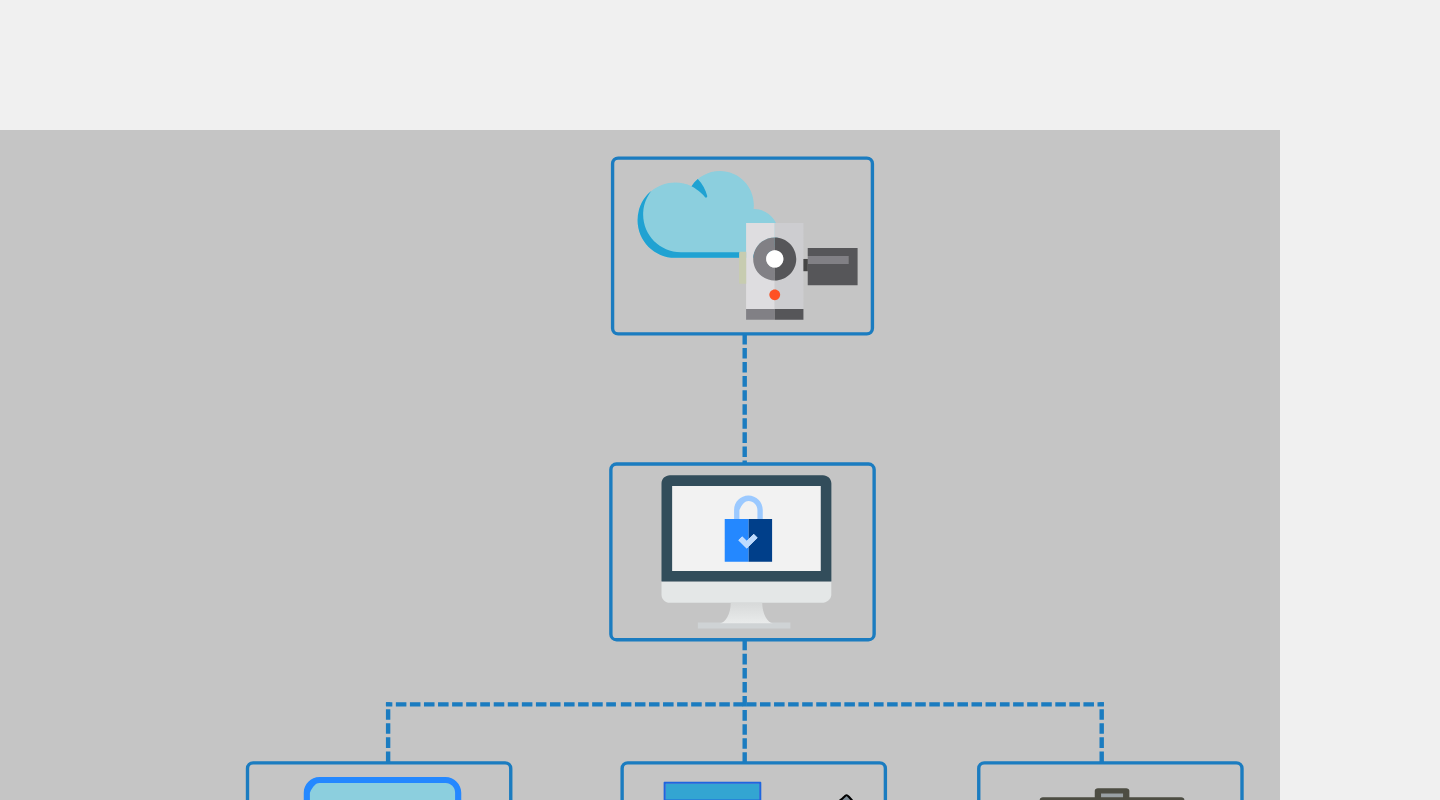
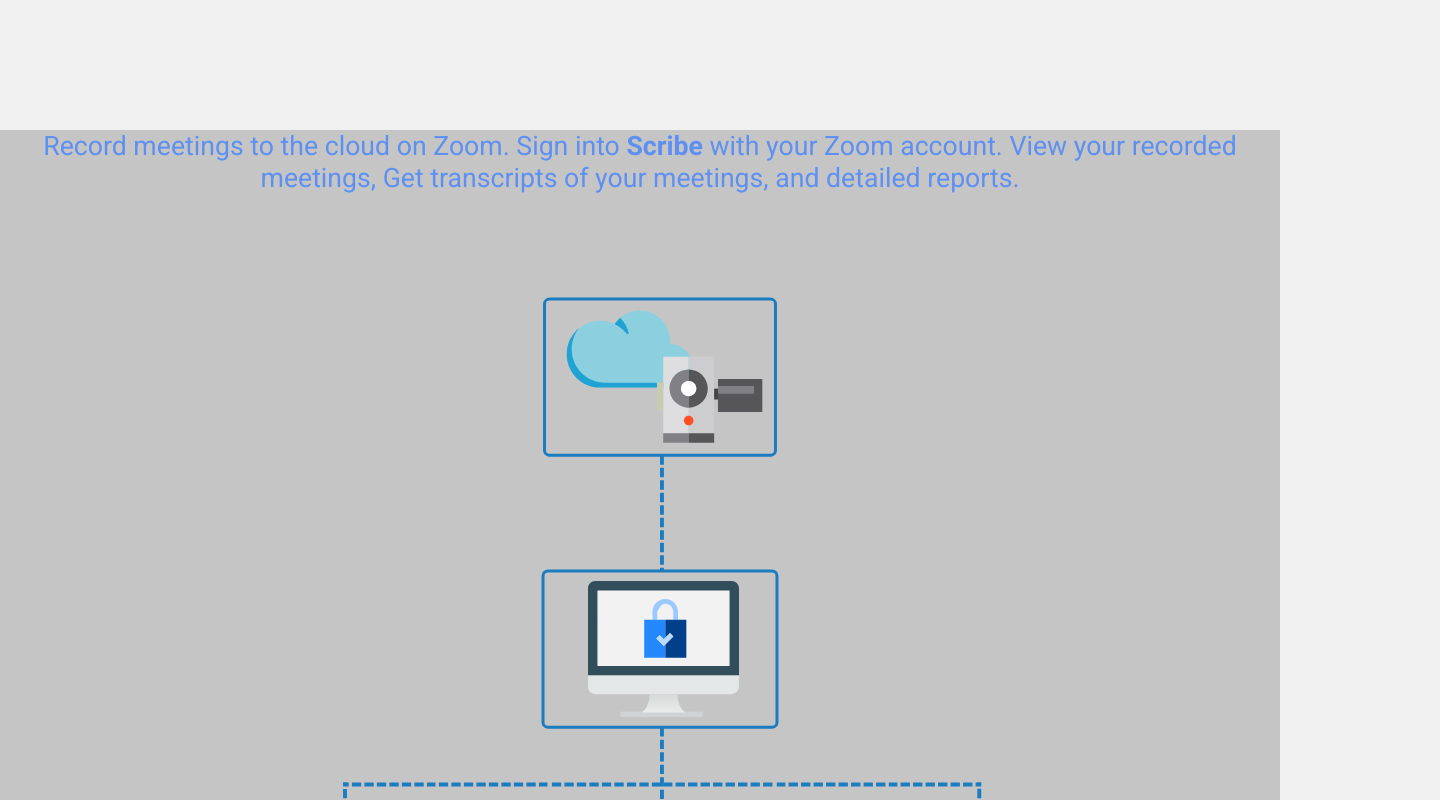
Before and after one commit to razume/client-transcripture, a React (Create React App) app: page / in a window 1280 px wide. Shown: the part 1060-1860 px from the top of the page, 1440 px wide, since content can reach past the window. Built offline with nearby package versions, Linux system fonts and the light colour scheme.

Commit message:
landing page extensions

```diff
--- a/src/App.css
+++ b/src/App.css
@@ -14,7 +14,7 @@
 }
 
 .landing-page-flowchart {
-  height: 900px;
+  height: 800px;
 }
 
 .background-wave {
@@ -31,6 +31,11 @@
   bottom: 0;
   right: 0;
   z-index: 1;
+}
+
+.bg-wave {
+  position: absolute;
+  z-index: -1;
 }
 
 .line {
--- a/src/components/LandingPage.js
+++ b/src/components/LandingPage.js
@@ -107,6 +107,23 @@
         height="55rem"
         width="100%"
       >
+        <Box
+          className="bg-wave"
+          width="100%"
+          height="50%"
+          backgroundColor={theme.colors.gray[2]}
+          borderTopLeftRadius="90%"
+        ></Box>
+        <Text
+          mb="5rem"
+          textAlign="center"
+          color={theme.colors.blue}
+          fontSize="20pt"
+        >
+          Record meetings to the cloud on Zoom. Sign into <b>Scribe</b> with
+          your Zoom account. View your recorded meetings, Get transcripts of
+          your meetings, and detailed reports.
+        </Text>
         <img
           className="landing-page-flowchart"
           src={require("../media/landing_page_flow_chart.svg")}
```
